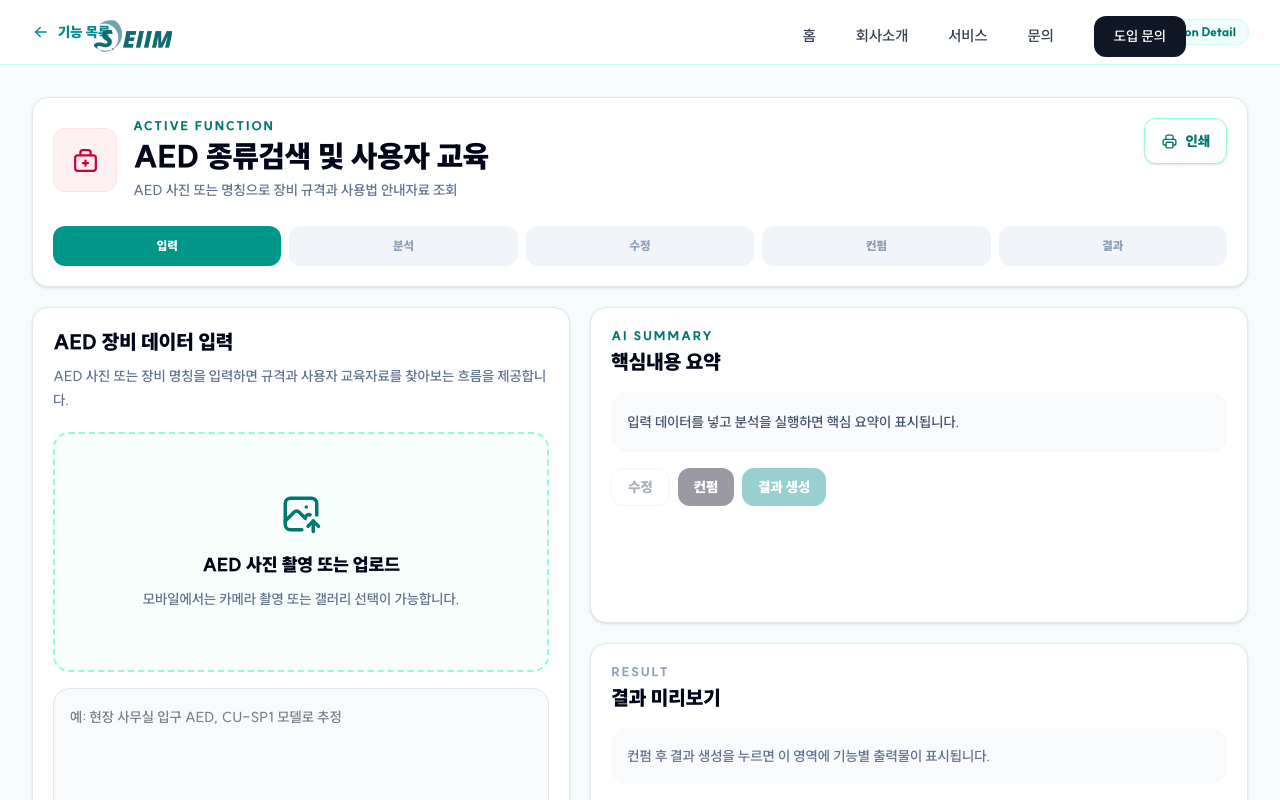
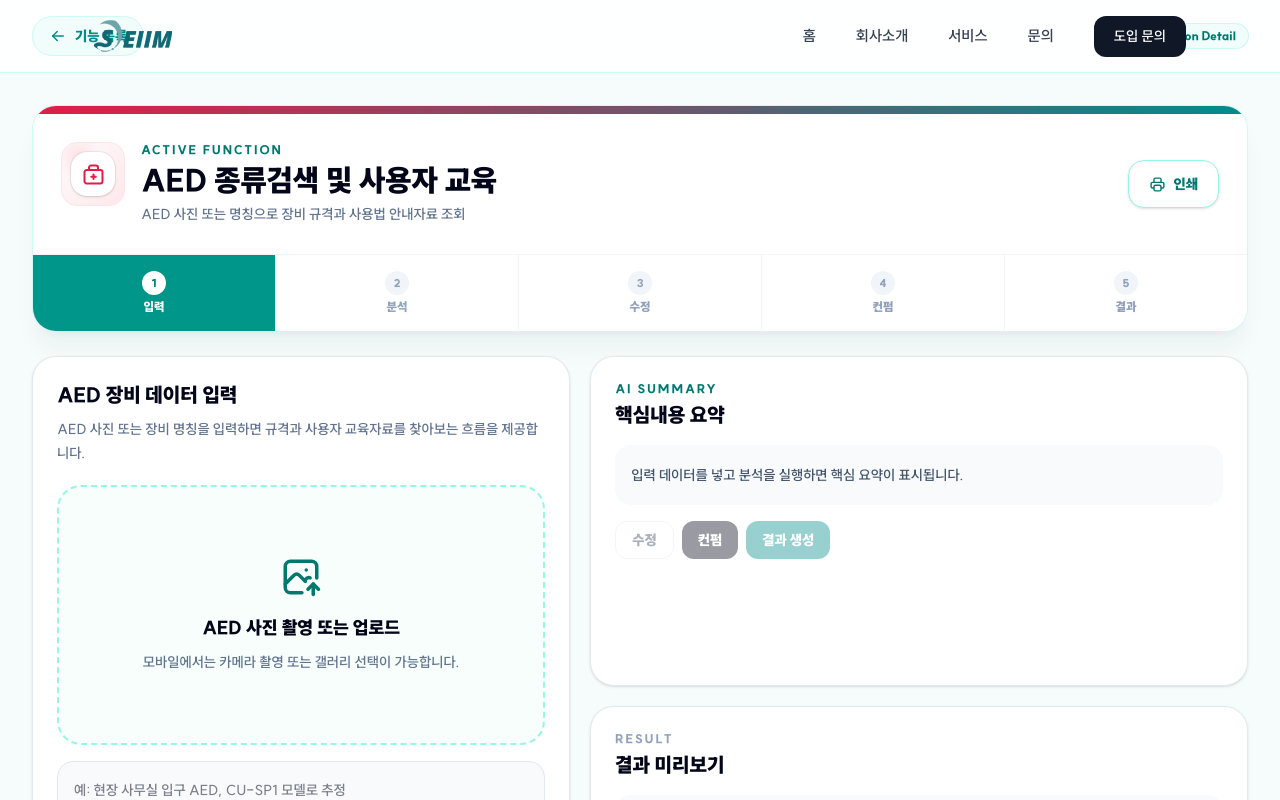
Before and after one commit to SEONGJUP/org-chart, a Next.js app: page /svc-open-innovation/demo/aed-edu in a window 1280 px wide. Shown: the top 800 px of the page. Built offline with nearby package versions, Linux system fonts and the light colour scheme.

Commit message:
style: polish SVC demo feature pages

```diff
--- a/src/app/globals.css
+++ b/src/app/globals.css
@@ -79,6 +79,69 @@ body {
   -webkit-font-smoothing: antialiased;
   -moz-osx-font-smoothing: grayscale;
 }
+
+@keyframes svcFadeUp {
+  from {
+    opacity: 0;
+    transform: translateY(18px);
+  }
+  to {
+    opacity: 1;
+    transform: translateY(0);
+  }
+}
+
+@keyframes svcSlideIn {
+  from {
+    opacity: 0;
+    transform: translateX(-18px);
+  }
+  to {
+    opacity: 1;
+    transform: translateX(0);
+  }
+}
+
+@keyframes svcScaleIn {
+  from {
+    opacity: 0;
+    transform: scale(0.96);
+  }
+  to {
+    opacity: 1;
+    transform: scale(1);
+  }
+}
+
+@keyframes svcPulseSoft {
+  0%, 100% {
+    box-shadow: 0 0 0 0 rgba(0, 140, 140, 0);
+  }
+  50% {
+    box-shadow: 0 0 0 8px rgba(0, 140, 140, 0.08);
+  }
+}
+
+.svc-animate-up {
+  animation: svcFadeUp 0.55s cubic-bezier(0.16, 1, 0.3, 1) both;
+}
+
+.svc-animate-slide {
+  animation: svcSlideIn 0.5s cubic-bezier(0.16, 1, 0.3, 1) both;
+}
+
+.svc-animate-scale {
+  animation: svcScaleIn 0.45s cubic-bezier(0.16, 1, 0.3, 1) both;
+}
+
+.svc-animate-pulse {
+  animation: svcPulseSoft 2.4s ease-in-out infinite;
+}
+
+.svc-delay-1 { animation-delay: 0.06s; }
+.svc-delay-2 { animation-delay: 0.12s; }
+.svc-delay-3 { animation-delay: 0.18s; }
+.svc-delay-4 { animation-delay: 0.24s; }
 
 /* SafeBuddy dashboard brand palette */
 .safebuddy-console .bg-teal-50 { background-color: #e8fbfa !important; }
--- a/src/app/svc-open-innovation/demo/[featureId]/page.tsx
+++ b/src/app/svc-open-innovation/demo/[featureId]/page.tsx
@@ -43,6 +43,7 @@ export default function FeatureDetailPage() {
         desc: "추후 연결할 AI 기능의 준비 화면입니다.",
         icon: IconShieldCheck,
         tone: "bg-slate-50 text-slate-700 border-slate-200",
+        accent: "#475569",
         kind: "custom" as const,
       };
     }
@@ -77,9 +78,9 @@ export default function FeatureDetailPage() {
 
   return (
     <main className="min-h-screen bg-[#f6fbfb] text-slate-950">
-      <section className="border-b border-teal-100 bg-white">
-        <div className="mx-auto flex max-w-7xl items-center justify-between gap-3 px-5 py-5 md:px-8">
-          <Link href="/svc-open-innovation/demo" className="inline-flex items-center gap-2 text-sm font-black" style={{ color: BRAND }}>
+      <section className="border-b border-teal-100 bg-white/95">
+        <div className="mx-auto flex max-w-7xl items-center justify-between gap-3 px-5 py-4 md:px-8">
+          <Link href="/svc-open-innovation/demo" className="inline-flex h-10 items-center gap-2 rounded-full border border-teal-100 bg-teal-50 px-4 text-sm font-black transition hover:bg-white" style={{ color: BRAND }}>
             <IconArrowLeft size={18} /> 기능 목록
           </Link>
           <span className="rounded-full bg-teal-50 px-3 py-1 text-xs font-black text-teal-700 ring-1 ring-teal-100">
@@ -89,31 +90,35 @@ export default function FeatureDetailPage() {
       </section>
 
       <section className="mx-auto max-w-7xl px-5 py-8 md:px-8">
-        <div className="rounded-2xl border border-slate-200 bg-white p-5 shadow-sm">
-          <div className="flex flex-wrap items-start justify-between gap-4">
-            <div className="flex items-center gap-4">
+        <div className="svc-animate-up overflow-hidden rounded-3xl border border-teal-100 bg-white shadow-xl shadow-teal-900/5">
+          <div className="h-2" style={{ background: `linear-gradient(90deg, ${feature.accent}, ${BRAND})` }} />
+          <div className="grid gap-5 p-5 md:grid-cols-[minmax(0,1fr)_auto] md:items-center md:p-7">
+            <div className="flex min-w-0 items-start gap-4">
               <FeatureThumb feature={feature} compact />
-              <div>
+              <div className="min-w-0">
                 <p className="text-xs font-black tracking-[0.16em] text-teal-700">ACTIVE FUNCTION</p>
                 <h1 className="mt-1 text-2xl font-black text-slate-950 md:text-3xl">{feature.title}</h1>
                 <p className="mt-1 text-sm font-semibold leading-6 text-slate-500">{feature.desc}</p>
               </div>
             </div>
             {feature.kind !== "chatbot" && (
-              <button onClick={() => window.print()} className="inline-flex items-center gap-2 rounded-xl border border-teal-200 bg-white px-4 py-3 text-sm font-black text-teal-700 shadow-sm">
+              <button onClick={() => window.print()} className="inline-flex h-12 items-center justify-center gap-2 rounded-2xl border border-teal-200 bg-white px-5 text-sm font-black text-teal-700 shadow-sm transition hover:-translate-y-0.5 hover:bg-teal-50">
                 <IconPrinter size={17} /> 인쇄
               </button>
             )}
           </div>
 
           {feature.kind !== "chatbot" && (
-            <div className="mt-6 grid grid-cols-5 gap-2">
+            <div className="grid grid-cols-5 gap-px border-t border-slate-100 bg-slate-100">
               {stageLabels.map((item, index) => {
                 const currentIndex = stageLabels.indexOf(stage);
                 const isDone = index <= currentIndex;
                 return (
-                  <div key={item} className={`rounded-xl px-2 py-3 text-center text-xs font-black ${isDone ? "bg-teal-600 text-white" : "bg-slate-100 text-slate-400"}`}>
-                    {getStageTitle(item)}
+                  <div key={item} className={`px-2 py-4 text-center text-xs font-black transition-all duration-500 ${isDone ? "bg-teal-600 text-white" : "bg-white text-slate-400"}`}>
+                    <span className={`mx-auto mb-1 grid h-6 w-6 place-items-center rounded-full text-[11px] ${isDone ? "svc-animate-pulse bg-white text-teal-700" : "bg-slate-100 text-slate-400"}`}>
+                      {index + 1}
+                    </span>
+                    <span>{getStageTitle(item)}</span>
                   </div>
                 );
               })}
@@ -121,7 +126,7 @@ export default function FeatureDetailPage() {
           )}
         </div>
 
-        <div className="mt-5">
+        <div className="mt-6">
           {feature.kind === "chatbot" ? (
             <ChatbotPreview />
           ) : (
@@ -178,7 +183,7 @@ function WorkflowPanel({
 }) {
   return (
     <div className="grid gap-5 xl:grid-cols-[0.9fr_1.1fr]">
-      <div className="rounded-2xl border border-slate-200 bg-white p-5 shadow-sm">
+      <div className="svc-animate-slide rounded-3xl border border-slate-200 bg-white p-5 shadow-sm md:p-6">
         <h2 className="text-xl font-black text-slate-950">{getInputTitle(feature.kind)}</h2>
         <p className="mt-2 text-sm font-semibold leading-6 text-slate-500">{getInputDesc(feature.kind)}</p>
         <div className="mt-5 grid gap-4">
@@ -188,17 +193,17 @@ function WorkflowPanel({
               value={textInput}
               onChange={(event) => onTextChange(event.target.value)}
               placeholder={getPlaceholder(feature.kind)}
-              className="min-h-32 w-full resize-none rounded-2xl border border-slate-200 bg-slate-50 p-4 text-sm font-semibold leading-6 outline-none transition focus:border-teal-400 focus:bg-white"
+              className="min-h-32 w-full resize-none rounded-2xl border border-slate-200 bg-slate-50 p-4 text-sm font-semibold leading-6 outline-none transition focus:border-teal-400 focus:bg-white focus:shadow-lg focus:shadow-teal-900/5"
             />
           )}
         </div>
-        <button onClick={onAnalyze} className="mt-5 inline-flex w-full items-center justify-center gap-2 rounded-xl px-4 py-3 text-sm font-black text-white shadow-lg shadow-teal-700/15" style={{ backgroundColor: BRAND }}>
+        <button onClick={onAnalyze} className="mt-5 inline-flex w-full items-center justify-center gap-2 rounded-2xl px-4 py-3 text-sm font-black text-white shadow-lg shadow-teal-700/15 transition hover:-translate-y-0.5 hover:shadow-xl hover:shadow-teal-700/20" style={{ backgroundColor: BRAND }}>
           <IconBrain size={18} /> 분석 실행
         </button>
       </div>
 
       <div className="grid gap-5">
-        <div className="rounded-2xl border border-slate-200 bg-white p-5 shadow-sm">
+        <div className="svc-animate-up svc-delay-2 rounded-3xl border border-slate-200 bg-white p-5 shadow-sm md:p-6">
           <p className="text-xs font-black tracking-[0.16em] text-teal-700">AI SUMMARY</p>
           <h2 className="mt-1 text-xl font-black text-slate-950">핵심내용 요약</h2>
           {stage === "editing" ? (
@@ -209,13 +214,13 @@ function WorkflowPanel({
             </p>
           )}
           <div className="mt-4 flex flex-wrap gap-2">
-            <button onClick={onEdit} disabled={stage === "input"} className="rounded-xl border border-slate-200 bg-white px-4 py-2 text-sm font-black text-slate-700 disabled:cursor-not-allowed disabled:opacity-40">
+            <button onClick={onEdit} disabled={stage === "input"} className="rounded-xl border border-slate-200 bg-white px-4 py-2 text-sm font-black text-slate-700 transition hover:bg-slate-50 disabled:cursor-not-allowed disabled:opacity-40">
               수정
             </button>
-            <button onClick={onConfirm} disabled={stage === "input"} className="rounded-xl bg-slate-950 px-4 py-2 text-sm font-black text-white disabled:cursor-not-allowed disabled:opacity-40">
+            <button onClick={onConfirm} disabled={stage === "input"} className="rounded-xl bg-slate-950 px-4 py-2 text-sm font-black text-white transition hover:bg-slate-800 disabled:cursor-not-allowed disabled:opacity-40">
               컨펌
             </button>
-            <button onClick={onGenerate} disabled={!confirmed} className="rounded-xl px-4 py-2 text-sm font-black text-white disabled:cursor-not-allowed disabled:opacity-40" style={{ backgroundColor: BRAND }}>
+            <button onClick={onGenerate} disabled={!confirmed} className="rounded-xl px-4 py-2 text-sm font-black text-white transition hover:-translate-y-0.5 disabled:cursor-not-allowed disabled:opacity-40" style={{ backgroundColor: BRAND }}>
               결과 생성
             </button>
           </div>
@@ -233,13 +238,13 @@ function UploadBox({ feature, previewUrl, onUpload }: { feature: Feature; previe
   return (
     <label className="block cursor-pointer">
       <input type="file" accept={acceptsImage ? "image/*" : ".pdf,.doc,.docx,.png,.jpg,.jpeg"} capture={acceptsImage ? "environment" : undefined} onChange={onUpload} className="sr-only" />
-      <div className="grid min-h-[240px] place-items-center rounded-2xl border-2 border-dashed border-teal-200 bg-teal-50/50 p-5 text-center">
+      <div className="group grid min-h-[260px] place-items-center rounded-3xl border-2 border-dashed border-teal-200 bg-teal-50/50 p-5 text-center transition hover:border-teal-400 hover:bg-white hover:shadow-lg hover:shadow-teal-900/5">
         {previewUrl && acceptsImage ? (
           // eslint-disable-next-line @next/next/no-img-element
           <img src={previewUrl} alt="업로드 미리보기" className="max-h-[260px] w-full rounded-xl object-cover" />
         ) : (
           <div>
-            {feature.kind === "msds" ? <IconUpload className="mx-auto text-teal-700" size={42} /> : <IconPhotoUp className="mx-auto text-teal-700" size={42} />}
+            {feature.kind === "msds" ? <IconUpload className="mx-auto text-teal-700 transition group-hover:scale-110" size={42} /> : <IconPhotoUp className="mx-auto text-teal-700 transition group-hover:scale-110" size={42} />}
             <p className="mt-4 text-lg font-black text-slate-950">{label}</p>
             <p className="mt-2 text-sm font-semibold leading-6 text-slate-500">
               {feature.kind === "msds" ? "PDF, 이미지, 문서 파일을 선택해 분석 흐름을 시작합니다." : "모바일에서는 카메라 촬영 또는 갤러리 선택이 가능합니다."}
@@ -254,7 +259,7 @@ function UploadBox({ feature, previewUrl, onUpload }: { feature: Feature; previe
 function OutputPanel({ feature, stage, summary }: { feature: Feature; stage: Stage; summary: string }) {
   if (stage !== "output") {
     return (
-      <div className="rounded-2xl border border-slate-200 bg-white p-5 shadow-sm">
+      <div className="svc-animate-scale rounded-3xl border border-slate-200 bg-white p-5 shadow-sm md:p-6">
         <p className="text-xs font-black tracking-[0.16em] text-slate-400">RESULT</p>
         <h2 className="mt-1 text-xl font-black text-slate-950">결과 미리보기</h2>
         <p className="mt-4 rounded-2xl bg-slate-50 p-4 text-sm font-semibold leading-6 text-slate-500">
@@ -271,7 +276,7 @@ function OutputPanel({ feature, stage, summary }: { feature: Feature; stage: Sta
   if (feature.kind === "ergonomic") return <ErgonomicOutput summary={summary} />;
 
   return (
-    <div className="rounded-2xl border border-slate-200 bg-white p-5 shadow-sm">
+    <div className="svc-animate-scale rounded-3xl border border-slate-200 bg-white p-5 shadow-sm md:p-6">
       <h2 className="text-xl font-black text-slate-950">추가 기능 결과</h2>
       <p className="mt-3 text-sm font-semibold leading-6 text-slate-600">{summary}</p>
     </div>
@@ -280,7 +285,7 @@ function OutputPanel({ feature, stage, summary }: { feature: Feature; stage: Sta
 
 function MsdsOutput({ summary }: { summary: string }) {
   return (
-    <div className="rounded-2xl border-4 border-slate-950 bg-white p-5 shadow-sm">
+    <div className="svc-animate-scale rounded-3xl border-4 border-slate-950 bg-white p-5 shadow-sm md:p-6">
       <div className="flex items-start justify-between gap-4 border-b-4 border-slate-950 pb-4">
         <div>
           <p className="text-sm font-black tracking-[0.2em] text-red-600">MSDS WARNING LABEL</p>
@@ -299,7 +304,7 @@ function MsdsOutput({ summary }: { summary: string }) {
 
 function LawOutput({ summary }: { summary: string }) {
   return (
-    <div className="rounded-2xl border border-slate-200 bg-white p-5 shadow-sm">
+    <div className="svc-animate-scale rounded-3xl border border-slate-200 bg-white p-5 shadow-sm md:p-6">
       <h2 className="flex items-center gap-2 text-xl font-black text-slate-950"><IconSearch size={22} className="text-blue-700" /> 법령 검색 및 링크</h2>
       <InfoBlock title="분석 요약" text={summary} />
       <div className="mt-4 grid gap-3">
@@ -340,7 +345,7 @@ function ErgonomicOutput({ summary }: { summary: string }) {
 
 function ChatbotPreview() {
   return (
-    <div className="rounded-3xl border border-teal-100 bg-white p-5 shadow-xl shadow-teal-900/5">
+    <div className="svc-animate-up rounded-3xl border border-teal-100 bg-white p-5 shadow-xl shadow-teal-900/5 md:p-6">
       <div className="grid gap-6 lg:grid-cols-[0.9fr_1.1fr] lg:items-center">
         <div>
           <p className="text-xs font-black tracking-[0.16em] text-teal-700">CHATBOT PREVIEW</p>
@@ -349,7 +354,7 @@ function ChatbotPreview() {
             현재 MVP에서는 챗봇 UI 이미지만 보여줍니다. 추후에는 SafeBuddy RAG, 법령 검색, MSDS 정보 조회, 교육자료 생성 기능과 연결할 수 있습니다.
           </p>
         </div>
-        <div className="rounded-[28px] bg-slate-950 p-3">
+        <div className="svc-animate-scale svc-delay-2 rounded-[28px] bg-slate-950 p-3">
           <div className="overflow-hidden rounded-[22px] bg-white">
             <div className="flex items-center gap-3 bg-teal-600 px-5 py-4 text-white">
               <IconMessageChatbot size={24} />
@@ -378,7 +383,7 @@ function ChatbotPreview() {
 
 function ReportShell({ title, icon: Icon, children }: { title: string; icon: ComponentType<{ size?: number; className?: string }>; children: ReactNode }) {
   return (
-    <div className="rounded-2xl border border-slate-200 bg-white p-5 shadow-sm">
+    <div className="svc-animate-scale rounded-3xl border border-slate-200 bg-white p-5 shadow-sm md:p-6">
       <h2 className="flex items-center gap-2 text-xl font-black text-slate-950">
         <Icon size={22} className="text-teal-700" /> {title}
       </h2>
--- a/src/app/svc-open-innovation/demo/_data.tsx
+++ b/src/app/svc-open-innovation/demo/_data.tsx
@@ -19,6 +19,7 @@ export type Feature = {
   desc: string;
   icon: typeof IconSparkles;
   tone: string;
+  accent: string;
   kind: FeatureKind;
 };
 
@@ -29,6 +30,7 @@ export const baseFeatures: Feature[] = [
     desc: "MSDS 물질자료 업로드 후 분석, 요약, 수정, 컨펌, 경고표지 인쇄",
     icon: IconFileAlert,
     tone: "bg-red-50 text-red-700 border-red-100",
+    accent: "#dc2626",
     kind: "msds",
   },
   {
@@ -37,6 +39,7 @@ export const baseFeatures: Feature[] = [
     desc: "사진 또는 텍스트로 현장 상황을 입력하고 관련 법령 링크 검색",
     icon: IconGavel,
     tone: "bg-blue-50 text-blue-700 border-blue-100",
+    accent: "#2563eb",
     kind: "law",
   },
   {
@@ -45,6 +48,7 @@ export const baseFeatures: Feature[] = [
     desc: "현장 데이터 분석 후 위험성평가 문서 초안 생성",
     icon: IconMicroscope,
     tone: "bg-amber-50 text-amber-700 border-amber-100",
+    accent: "#d97706",
     kind: "risk",
   },
   {
@@ -53,6 +57,7 @@ export const baseFeatures: Feature[] = [
     desc: "AED 사진 또는 명칭으로 장비 규격과 사용법 안내자료 조회",
     icon: IconFirstAidKit,
     tone: "bg-rose-50 text-rose-700 border-rose-100",
+    accent: "#e11d48",
     kind: "aed",
   },
   {
@@ -61,6 +66,7 @@ export const baseFeatures: Feature[] = [
     desc: "작업 자세와 증상 데이터를 분석해 인간공학적 개선대책 보고서 생성",
     icon: IconActivityHeartbeat,
     tone: "bg-violet-50 text-violet-700 border-violet-100",
+    accent: "#7c3aed",
     kind: "ergonomic",
   },
   {
@@ -69,6 +75,7 @@ export const baseFeatures: Feature[] = [
     desc: "안전보건 질문을 대화형으로 해결하는 챗봇 연결 화면",
     icon: IconMessageChatbot,
     tone: "bg-teal-50 text-teal-700 border-teal-100",
+    accent: "#008C8C",
     kind: "chatbot",
   },
 ];
@@ -97,8 +104,12 @@ export function FeatureThumb({ feature, compact = false }: { feature: Feature; c
   const Icon = feature.icon;
 
   return (
-    <div className={`${compact ? "h-16 w-16" : "aspect-[4/3] w-full"} grid place-items-center rounded-xl border ${feature.tone}`}>
-      <Icon size={compact ? 31 : 42} stroke={1.7} />
+    <div className={`${compact ? "h-16 w-16 rounded-2xl" : "aspect-[4/3] w-full rounded-2xl"} relative grid place-items-center overflow-hidden border ${feature.tone}`}>
+      <div className="absolute inset-0 opacity-70" style={{ background: `radial-gradient(circle at 25% 20%, ${feature.accent}22, transparent 34%), linear-gradient(135deg, #ffffff, ${feature.accent}0f)` }} />
+      <div className="absolute right-3 top-3 h-8 w-8 rounded-full bg-white/70" />
+      <span className={`${compact ? "h-11 w-11" : "h-14 w-14"} relative grid place-items-center rounded-2xl bg-white shadow-sm ring-1 ring-black/5`} style={{ color: feature.accent }}>
+        <Icon size={compact ? 27 : 34} stroke={1.8} />
+      </span>
     </div>
   );
 }
```
Also changed, not shown: src/app/svc-open-innovation/demo/page.tsx (+20 -11 lines).
